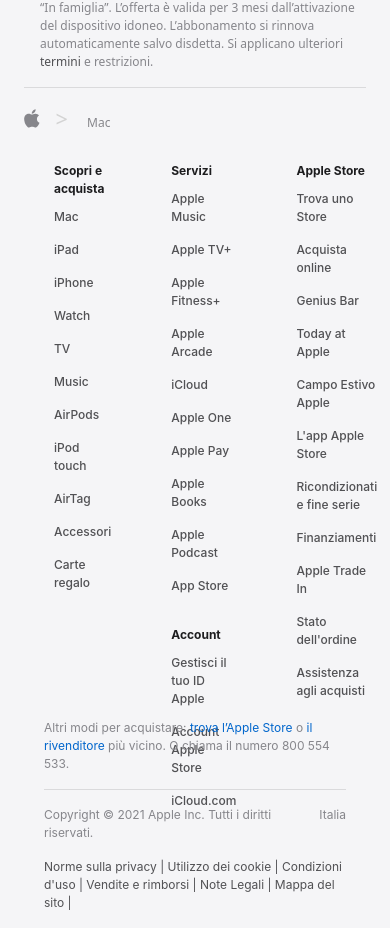
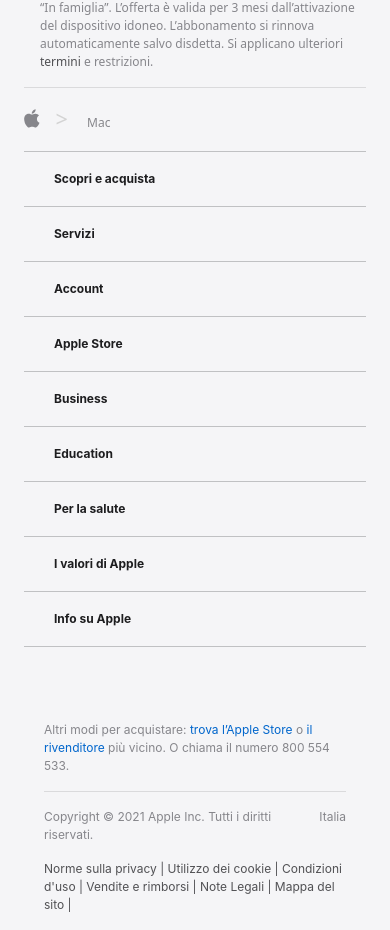
Before and after one commit to Ilenia96/Apple-angular, an Angular app: page / in a window 390 px wide. Shown: the part 4420-5350 px from the top of the page. Built offline with nearby package versions, Linux system fonts and the light colour scheme.

Commit message:
fix footer-height, fix links code and add mobile version

```diff
--- a/src/app/shared/components/footer/copyright/copyright.component.scss
+++ b/src/app/shared/components/footer/copyright/copyright.component.scss
@@ -1,6 +1,8 @@
+@import 'src/assets/SCSS/mixins.scss';
+
 .copyright-container {
   background-color: #f5f5f7;
-  font-family: "SF Pro Text", "Myriad Set Pro", "SF Pro Icons", "Apple Legacy Chevron", "Helvetica Neue", "Helvetica", "Arial", sans-serif;
+  @include font-family-text;
   font-size: 0.75rem;
   color: #86868B;
   display: flex;
@@ -21,6 +23,7 @@
   .container-contacts {
     padding: 50px 20px;
     padding-bottom: 0;
+
 
     .copyright {
       display: flex;
@@ -56,3 +59,5 @@
   }
 
 }
+
+@media screen and (max-width: 766px) {}
--- a/src/app/shared/components/footer/footer-nav-links/footer-nav-links.component.html
+++ b/src/app/shared/components/footer/footer-nav-links/footer-nav-links.component.html
@@ -1,5 +1,4 @@
-<div class="nav-footer">
-
+<div class="nav-footer d-none d-md-flex">
   <ul><b>Scopri e acquista</b>
     <li *ngFor="let buyproduct of buyproducts"><a [routerLink]="buyproduct.url">{{buyproduct.name}}</a></li>
   </ul>
@@ -30,7 +29,7 @@
     </ul>
 
     <ul><b>Per la salute</b>
-      <li *ngFor="let gesund of gesunds "><a href="#">{{gesund.name}}</a></li>
+      <li *ngFor="let health of healths"><a href="#">{{health.name}}</a></li>
     </ul>
   </div>
 
@@ -44,4 +43,49 @@
       <li *ngFor="let info of infos "><a href="#">{{info.name}}</a></li>
     </ul>
   </div>
+
 </div>
+
+
+<!--mobile version-->
+
+
+<div class="d-block d-md-none mobile">
+  <hr>
+  <ul><b>Scopri e acquista</b>
+    <li *ngFor="let buyproduct of buyproducts"><a [routerLink]="buyproduct.url">{{buyproduct.name}}</a></li>
+  </ul>
+  <hr>
+  <ul><b>Servizi</b>
+    <li *ngFor="let aService of aServices"><a href="#">{{aService.name}}</a></li>
+  </ul>
+  <hr>
+  <ul><b>Account</b>
+    <li *ngFor="let account of accounts "><a href="#">{{account.name}}</a></li>
+  </ul>
+  <hr>
+  <ul><b>Apple Store</b>
+    <li *ngFor="let aStore of aStores "><a href="#">{{aStore.name}}</a></li>
+  </ul>
+  <hr>
+  <ul><b>Business</b>
+    <li *ngFor="let company of companies "><a href="#">{{company.name}}</a></li>
+  </ul>
+  <hr>
+  <ul><b>Education</b>
+    <li *ngFor="let education of educations "><a href="#">{{education.name}}</a></li>
+  </ul>
+  <hr>
+  <ul><b>Per la salute</b>
+    <li *ngFor="let health of healths "><a href="#">{{health.name}}</a></li>
+  </ul>
+  <hr>
+  <ul><b>I valori di Apple</b>
+    <li *ngFor="let applevalue of applevalues "><a href="#">{{applevalue.name}}</a></li>
+  </ul>
+  <hr>
+  <ul><b>Info su Apple</b>
+    <li *ngFor="let info of infos "><a href="#">{{info.name}}</a></li>
+  </ul>
+  <hr>
+</div>
--- a/src/app/shared/components/footer/footer-nav-links/footer-nav-links.component.scss
+++ b/src/app/shared/components/footer/footer-nav-links/footer-nav-links.component.scss
@@ -1,26 +1,26 @@
+@import 'src/assets/SCSS/mixins.scss';
+
 .nav-footer {
+  @include font-family-text;
   background-color: #f5f5f7;
-  font-family: "SF Pro Text", "Myriad Set Pro", "SF Pro Icons", "Apple Legacy Chevron", "Helvetica Neue", "Helvetica", "Arial", sans-serif;
   font-size: 0.75rem;
   font-weight: 500;
-  height: 510px;
+  height: 420px;
   display: flex;
   justify-content: space-between;
   align-items: flex-start;
   padding-top: 15px;
 
-
-
   ul {
     color: #1d1d1f;
-    padding: 5px 30px;
+    padding: 2px 30px;
     margin-top: 7px;
 
     li {
       color: #515154;
       list-style: none;
-      padding-bottom: 5px;
-      padding-top: 10px;
+      padding-bottom: 2px;
+      padding-top: 8px;
 
       a {
         text-decoration: none;
@@ -34,24 +34,42 @@
     }
   }
 
-  /*.container-1 {
-    @include flexColumn();
-  }
-
-  .container-2 {
-    @include flexColumn();
-  }
-
-  .container-3 {
-    @include flexColumn();
-  }*/
-
-
 }
 
 
 
 
-/*@media screen and (max-width: 766px) {
+@media screen and (max-width: 766px) {
+  .mobile {
+    display: block;
+    background-color: #f5f5f7;
+    font-size: 12px;
+    font-weight: 400;
+    @include font-family-text;
 
-}*/
+    ul {
+      color: #1d1d1f;
+      padding: 2px 30px;
+      margin-top: 7px;
+      cursor: pointer;
+
+
+      li {
+        color: #515154;
+        list-style: none;
+        padding-bottom: 2px;
+        padding-top: 8px;
+        display: none;
+
+        a {
+          text-decoration: none;
+          color: #515154;
+        }
+
+
+      }
+    }
+
+  }
+
+}
--- a/src/app/shared/components/footer/footer-nav-links/footer-nav-links.component.ts
+++ b/src/app/shared/components/footer/footer-nav-links/footer-nav-links.component.ts
@@ -24,7 +24,7 @@
 aStores : ILink[] = appleStore;
 companies : ILink[] = business;
 educations : ILink[] = education;
-gesunds : ILink[] = health;
+healths : ILink[] = health;
 applevalues : ILink[]= appleValues;
 infos: ILink[] = info;
 
```
